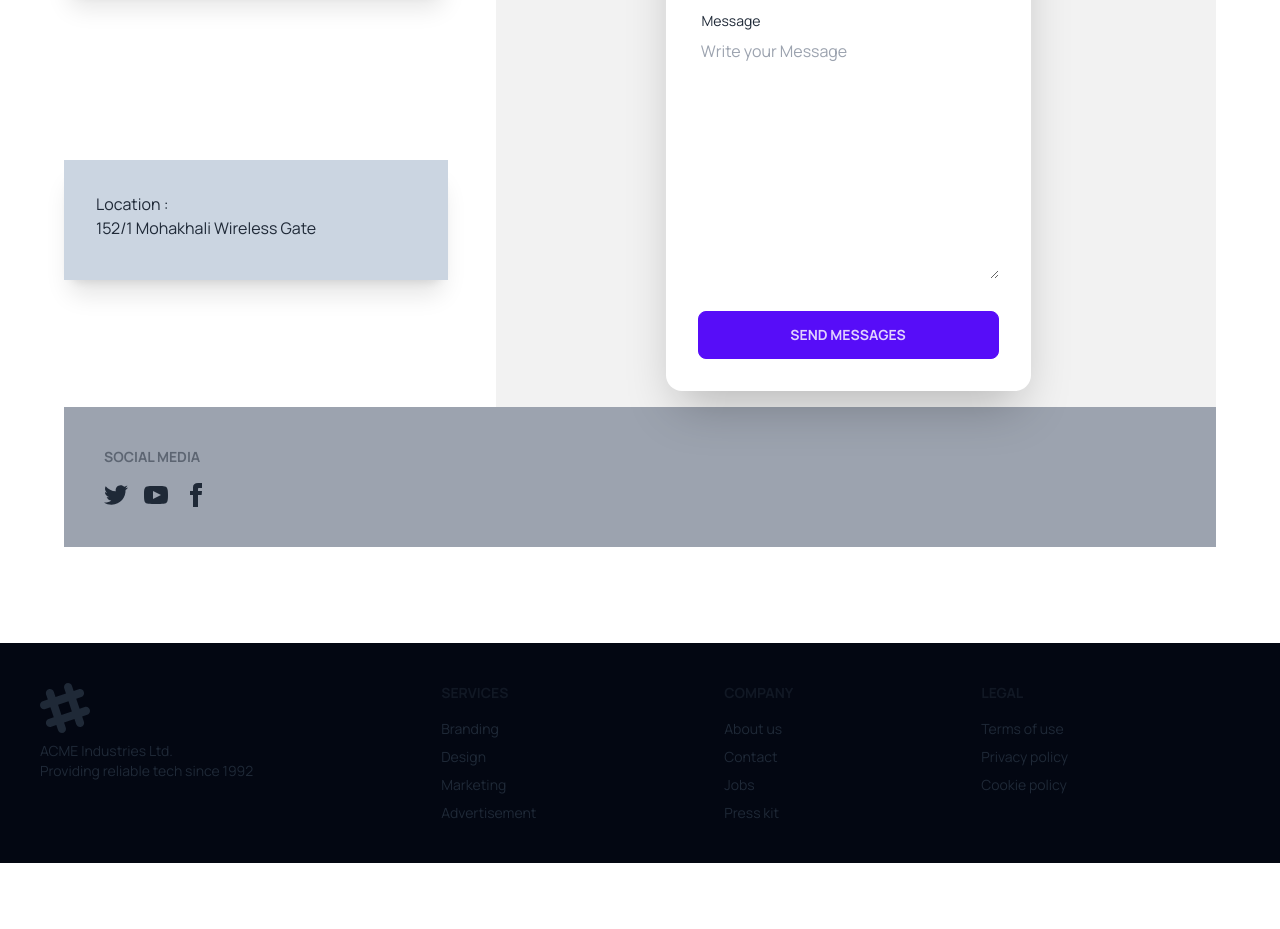
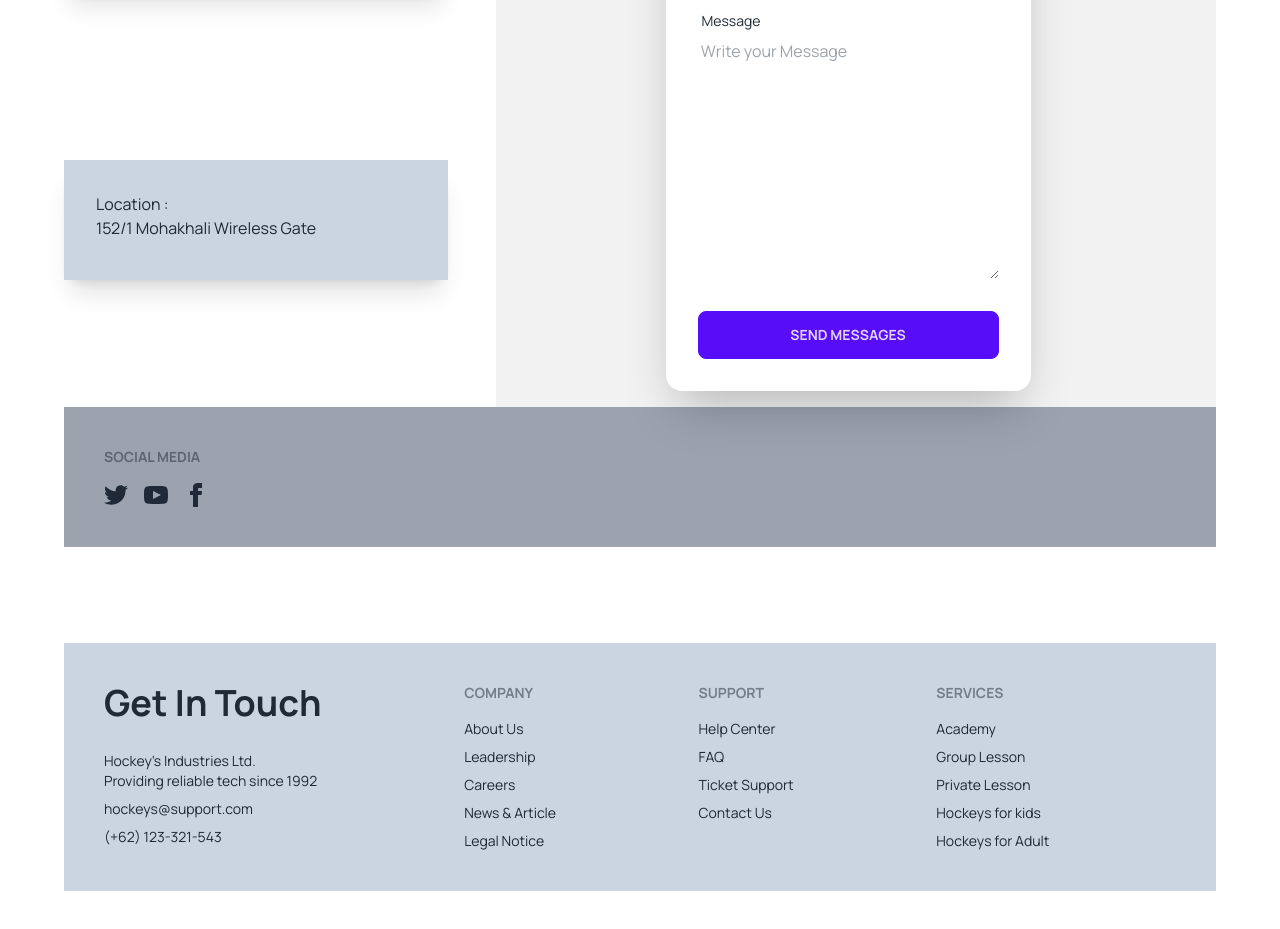
Before and after one commit to TaniaHafsa/hockeys_website, a plain HTML site: page index.html in a window 1280 px wide. Shown: the part 3554-4483 px from the top of the page. Before the commit the page ends 4417 px from the top, so only its background shows below. Drawn offline with nearby package versions, Linux system fonts and the light colour scheme.

Commit message:
added footer section

```diff
--- a/index.html
+++ b/index.html
@@ -403,37 +403,38 @@
 
   <!--footer Sections-->
 
-  <footer class="footer p-10 bg-gray-950 text-base-content">
+  <section class="max-w-screen-4xl mx-auto px-8 md:px-16 ig:px-24 py-15 my-24">
+    <footer class="footer p-10 bg-slate-300 text-base-content">
       <aside>
-      <svg width="50" height="50" viewBox="0 0 24 24" xmlns="http://www.w3.org/2000/svg" fill-rule="evenodd"
-        clip-rule="evenodd" class="fill-current">
-        <path
-          d="M22.672 15.226l-2.432.811.841 2.515c.33 1.019-.209 2.127-1.23 2.456-1.15.325-2.148-.321-2.463-1.226l-.84-2.518-5.013 1.677.84 2.517c.391 1.203-.434 2.542-1.831 2.542-.88 0-1.601-.564-1.86-1.314l-.842-2.516-2.431.809c-1.135.328-2.145-.317-2.463-1.229-.329-1.018.211-2.127 1.231-2.456l2.432-.809-1.621-4.823-2.432.808c-1.355.384-2.558-.59-2.558-1.839 0-.817.509-1.582 1.327-1.846l2.433-.809-.842-2.515c-.33-1.02.211-2.129 1.232-2.458 1.02-.329 2.13.209 2.461 1.229l.842 2.515 5.011-1.677-.839-2.517c-.403-1.238.484-2.553 1.843-2.553.819 0 1.585.509 1.85 1.326l.841 2.517 2.431-.81c1.02-.33 2.131.211 2.461 1.229.332 1.018-.21 2.126-1.23 2.456l-2.433.809 1.622 4.823 2.433-.809c1.242-.401 2.557.484 2.557 1.838 0 .819-.51 1.583-1.328 1.847m-8.992-6.428l-5.01 1.675 1.619 4.828 5.011-1.674-1.62-4.829z">
-        </path>
-      </svg>
-      <p>ACME Industries Ltd.<br>Providing reliable tech since 1992</p>
+        <h2 class=" font-bold mb-5 text-bold text-2xl md:text-4xl ">Get In Touch</h2>
+        <p>Hockey's Industries Ltd.<br>Providing reliable tech since 1992</p>
+        <p>hockeys@support.com</p>
+        <p>(+62) 123-321-543</p>
       </aside>
       <nav>
-      <h6 class="footer-title">Services</h6>
-      <a class="link link-hover">Branding</a>
-      <a class="link link-hover">Design</a>
-      <a class="link link-hover">Marketing</a>
-      <a class="link link-hover">Advertisement</a>
+        <h6 class="footer-title">Company</h6>
+        <a class="link link-hover">About Us</a>
+        <a class="link link-hover">Leadership</a>
+        <a class="link link-hover">Careers</a>
+        <a class="link link-hover">News & Article</a>
+        <a class="link link-hover">Legal Notice</a>
       </nav>
       <nav>
-      <h6 class="footer-title">Company</h6>
-      <a class="link link-hover">About us</a>
-      <a class="link link-hover">Contact</a>
-      <a class="link link-hover">Jobs</a>
-      <a class="link link-hover">Press kit</a>
+        <h6 class="footer-title">Support</h6>
+        <a class="link link-hover">Help Center</a>
+        <a class="link link-hover">FAQ</a>
+        <a class="link link-hover">Ticket Support</a>
+        <a class="link link-hover">Contact Us</a>
       </nav>
       <nav>
-      <h6 class="footer-title">Legal</h6>
-      <a class="link link-hover">Terms of use</a>
-      <a class="link link-hover">Privacy policy</a>
-      <a class="link link-hover">Cookie policy</a>
+        <h6 class="footer-title">Services</h6>
+        <a class="link link-hover">Academy</a>
+        <a class="link link-hover">Group Lesson</a>
+        <a class="link link-hover">Private Lesson</a>
+        <a class="link link-hover">Hockeys for kids</a>
+        <a class="link link-hover">Hockeys for Adult</a>
       </nav>
-
+  </section>
   </footer>
 
 </body>
```
Lines whose indentation alone changed are shown as unchanged.
